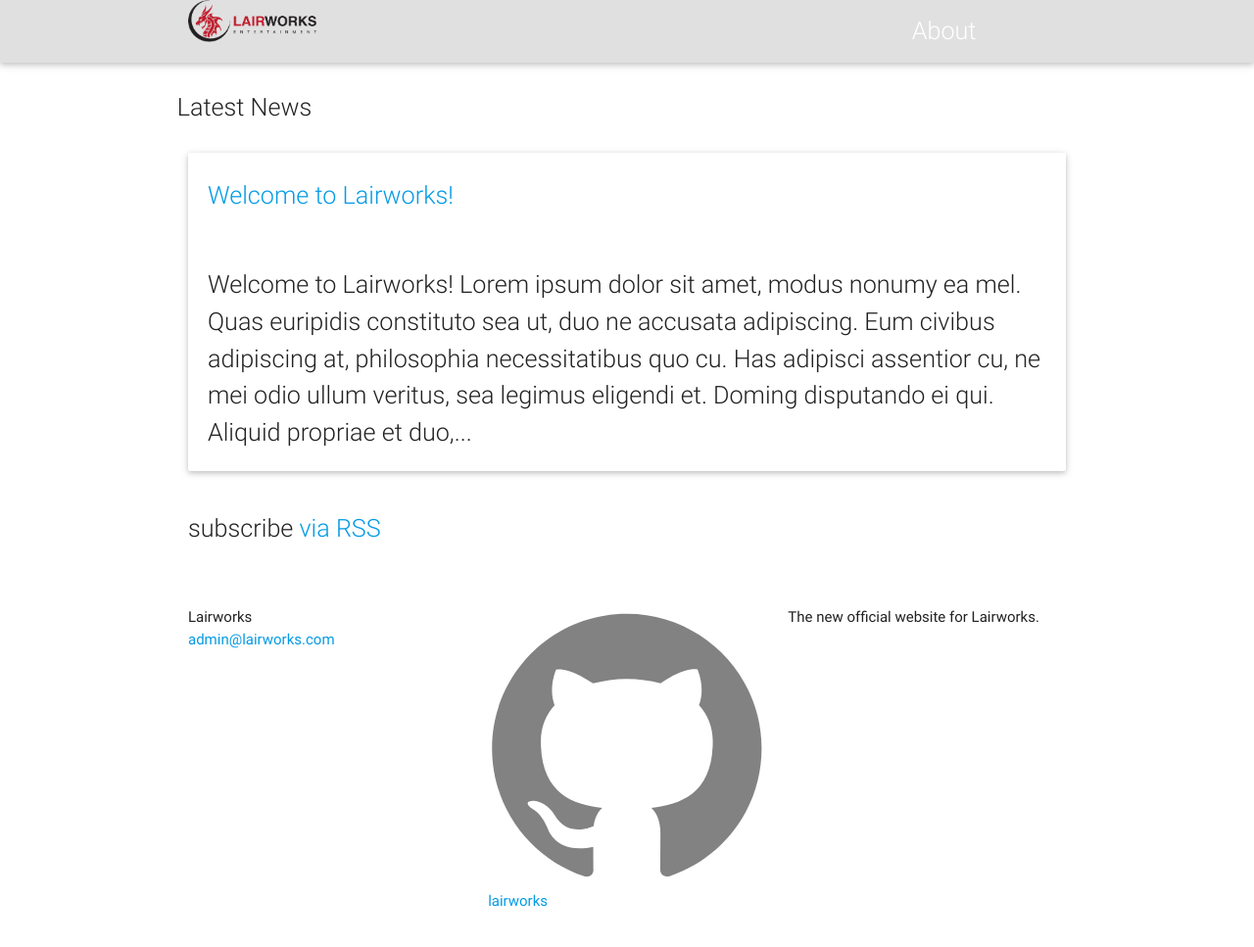
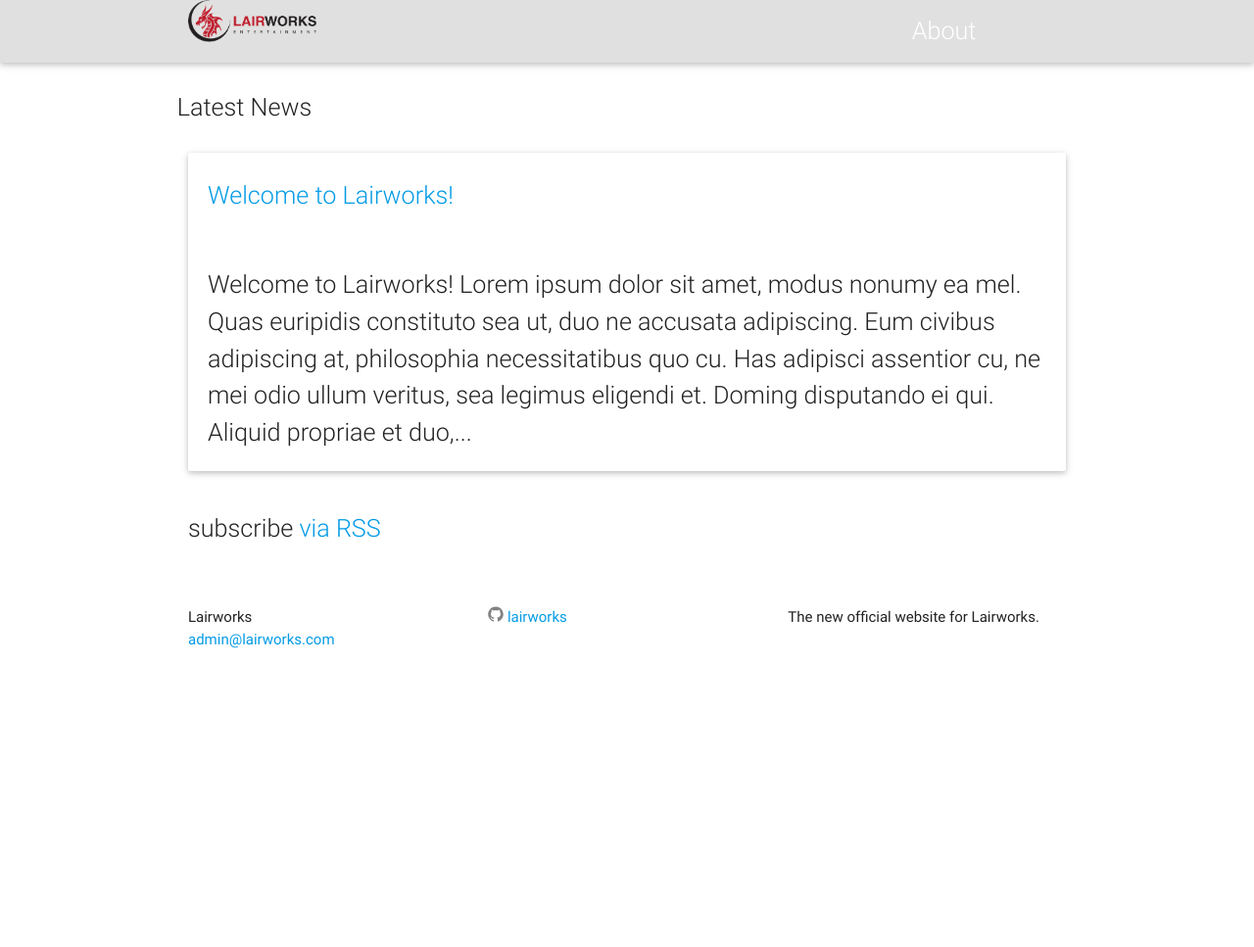
Before and after one commit to lairworks/lairworks.github.io, a Jekyll site: the page built from index.html, in a window 1280 px wide. Shown: the whole page at 98% size. Built offline with Jekyll 4.4.1, drawn with Linux system fonts in a browser that asks for light colours; after the commit the page ends 900 px from its top, so only the background shows below that.

Commit message:
Missed an svg tag

```diff
--- a/_includes/footer.html
+++ b/_includes/footer.html
@@ -17,7 +17,7 @@
           <li>
             <a href="https://github.com/{{ site.github_username }}">
               <span class="icon  icon--github">
-                <svg viewBox="0 0 16 16">
+                <svg width="16" height="16" viewBox="0 0 16 16">
                   <path fill="#828282" d="M7.999,0.431c-4.285,0-7.76,3.474-7.76,7.761 c0,3.428,2.223,6.337,5.307,7.363c0.388,0.071,0.53-0.168,0.53-0.374c0-0.184-0.007-0.672-0.01-1.32 c-2.159,0.469-2.614-1.04-2.614-1.04c-0.353-0.896-0.862-1.135-0.862-1.135c-0.705-0.481,0.053-0.472,0.053-0.472 c0.779,0.055,1.189,0.8,1.189,0.8c0.692,1.186,1.816,0.843,2.258,0.645c0.071-0.502,0.271-0.843,0.493-1.037 C4.86,11.425,3.049,10.76,3.049,7.786c0-0.847,0.302-1.54,0.799-2.082C3.768,5.507,3.501,4.718,3.924,3.65 c0,0,0.652-0.209,2.134,0.796C6.677,4.273,7.34,4.187,8,4.184c0.659,0.003,1.323,0.089,1.943,0.261 c1.482-1.004,2.132-0.796,2.132-0.796c0.423,1.068,0.157,1.857,0.077,2.054c0.497,0.542,0.798,1.235,0.798,2.082 c0,2.981-1.814,3.637-3.543,3.829c0.279,0.24,0.527,0.713,0.527,1.437c0,1.037-0.01,1.874-0.01,2.129 c0,0.208,0.14,0.449,0.534,0.373c3.081-1.028,5.302-3.935,5.302-7.362C15.76,3.906,12.285,0.431,7.999,0.431z"/>
                 </svg>
               </span>
```
